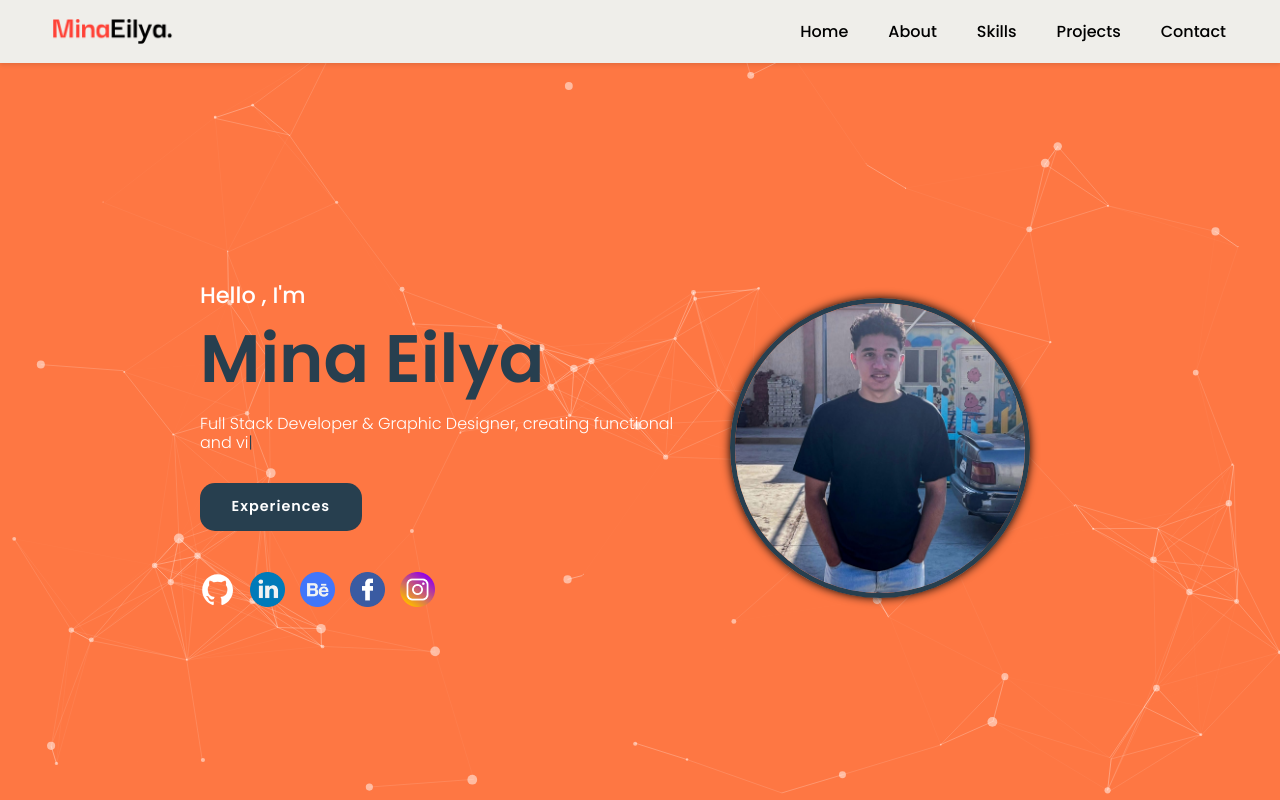
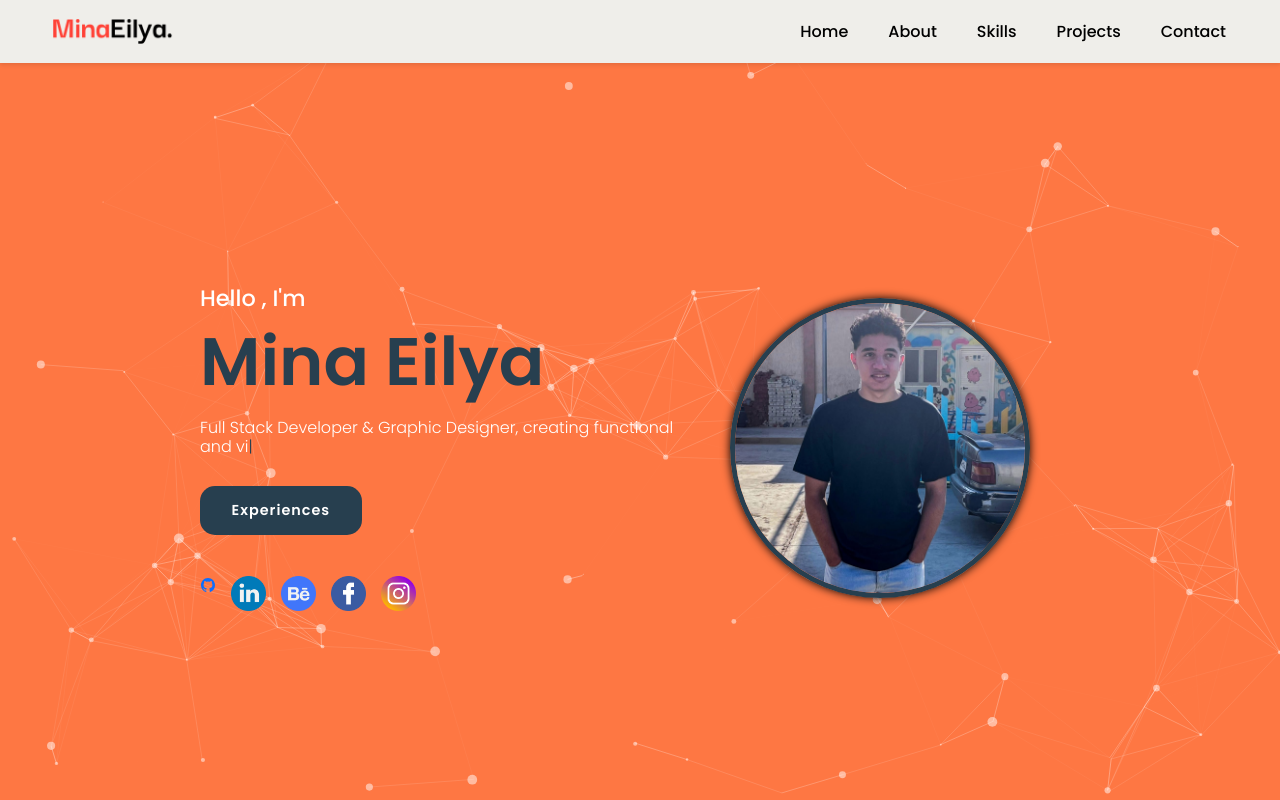
Before and after one commit to minaeilya/my-website, a plain HTML site: page home.html in a window 1280 px wide. Shown: the top 800 px of the page. Drawn offline with nearby package versions, Linux system fonts and the light colour scheme; a small style sheet from the web is missing.

Commit message:
style.css

```diff
--- a/style.css
+++ b/style.css
@@ -225,7 +225,7 @@ transform: scale(1.1 ,1.1);
 
 }
 
-.social a ion-icon{
+.social a.ss ion-icon{
     width: 2.2em;
     height: 2.2em;
      transition: transform 0.3s ease;
```
